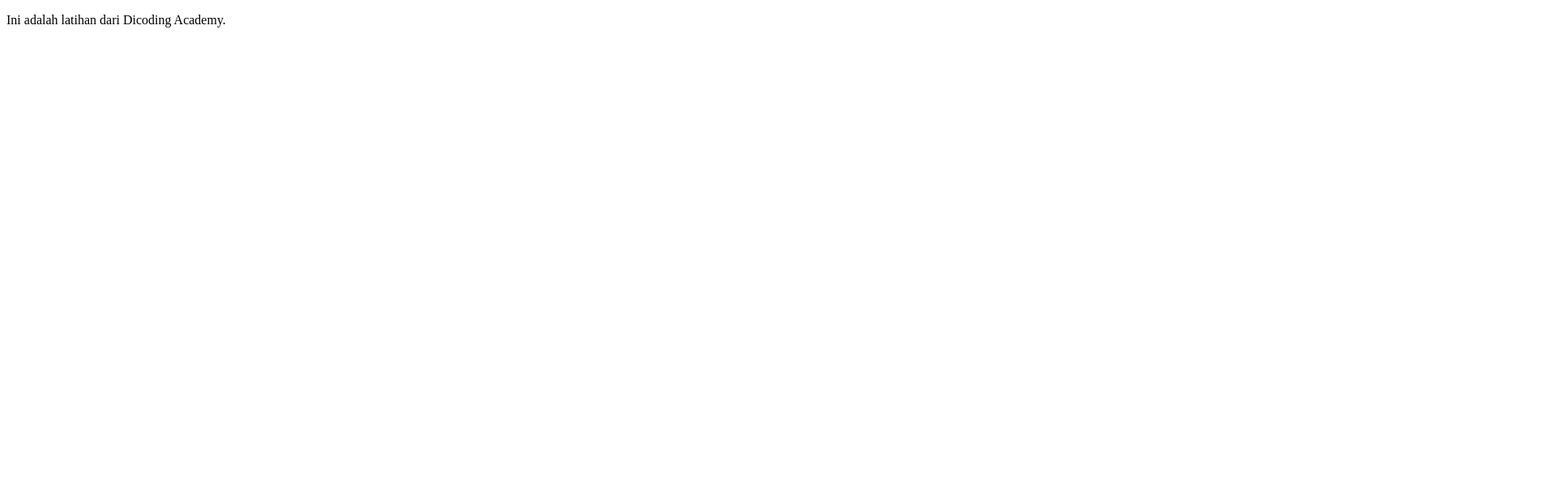
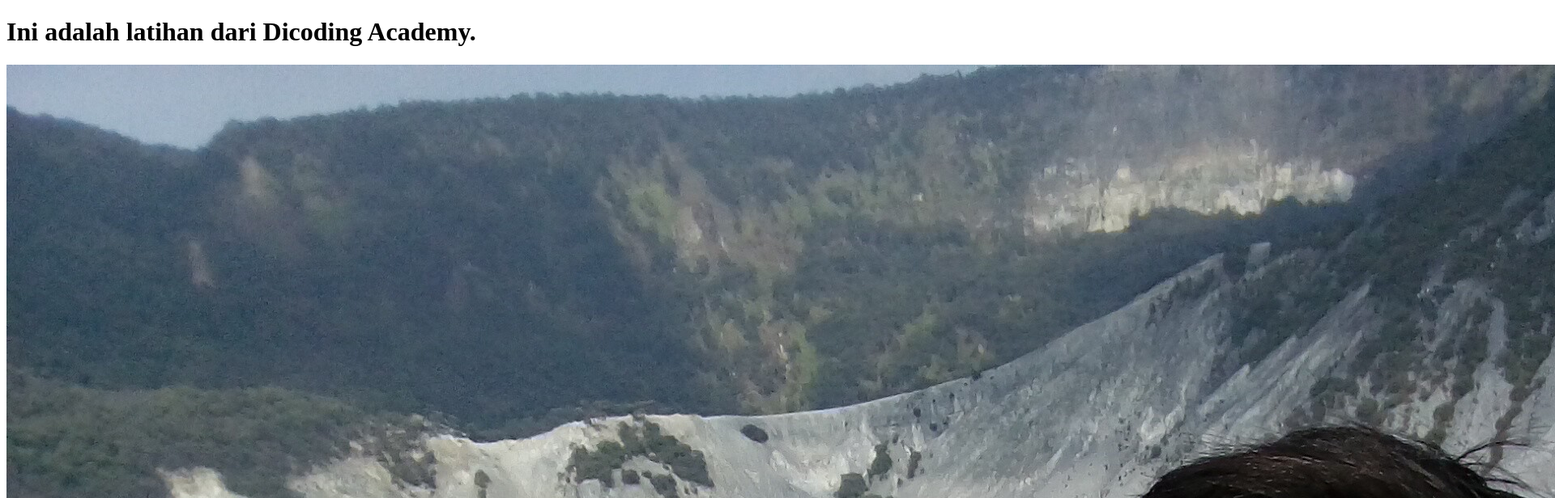
Before and after one commit to SamuelDidikGunawan/My-First-Repository, a plain HTML site: page index.html in a window 1280 px wide. Shown: the top 616 px of the page at 81% size, 1920 px wide, since content can reach past the window. Drawn offline with Linux system fonts and the light colour scheme.

Commit message:
Add few code and picture on index.html

```diff
--- a/index.html
+++ b/index.html
@@ -3,5 +3,9 @@
     <title>My Dicoding Task</title>
 </head>
 <body>
-    <p>Ini adalah latihan dari Dicoding Academy.</p>
+    <h1>Ini adalah latihan dari Dicoding Academy.</h1>
+    <div>
+        <img src="Images/SAM.jpg" sizes="720" alt="My Picture"/>
+        <h2>Samuel Didik Gunawan</h2>
+    </div>
 </body>
```
Also changed, not shown: Images/SAM.jpg (added).
